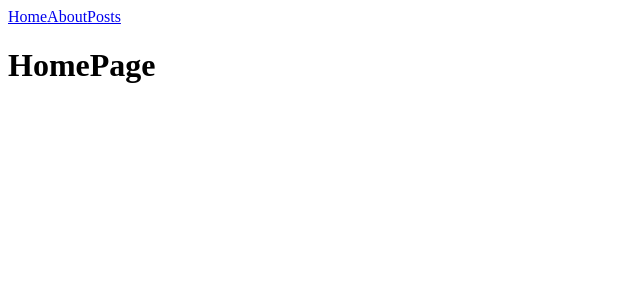
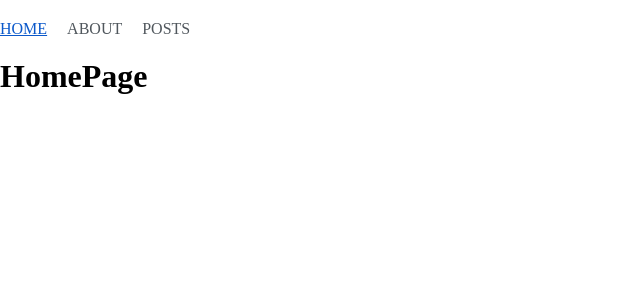
Before and after one commit to mendozagianfranco/react-router, a React (Vite) app: page / in a window 1280 px wide. Shown: the top 300 px of the page, without its empty margins (0-640 px from the left). Built offline with nearby package versions, Linux system fonts and the light colour scheme.

Commit message:
feat: add style to links in navbar

```diff
--- a/src/index.css
+++ b/src/index.css
@@ -0,0 +1,22 @@
+* {
+    margin: 0;
+    padding: 0;
+    box-sizing: border-box;
+}
+
+a {
+    text-decoration: none;
+    color: #50575d;
+    text-transform: uppercase;
+}
+
+nav {
+    display: flex;
+    gap: 20px;
+    margin: 20px 0;
+}
+
+a.active {
+    color: #0a58ca;
+    text-decoration: underline;
+}
```
